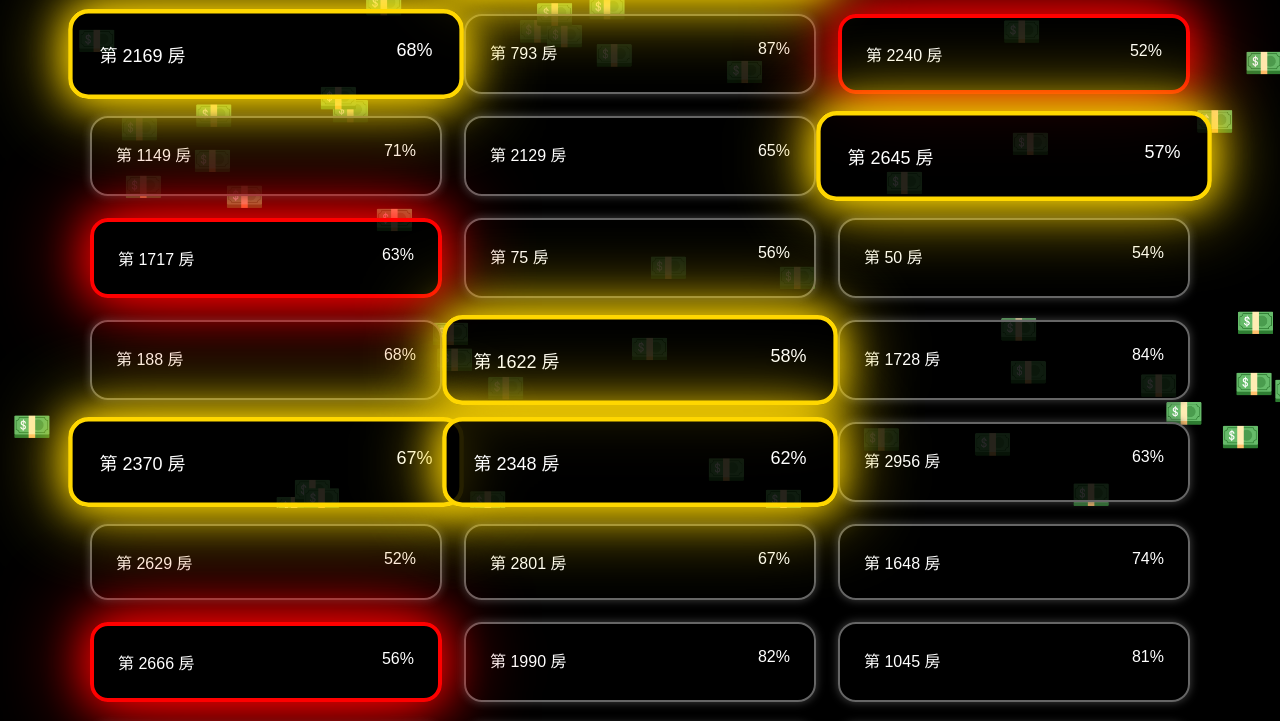
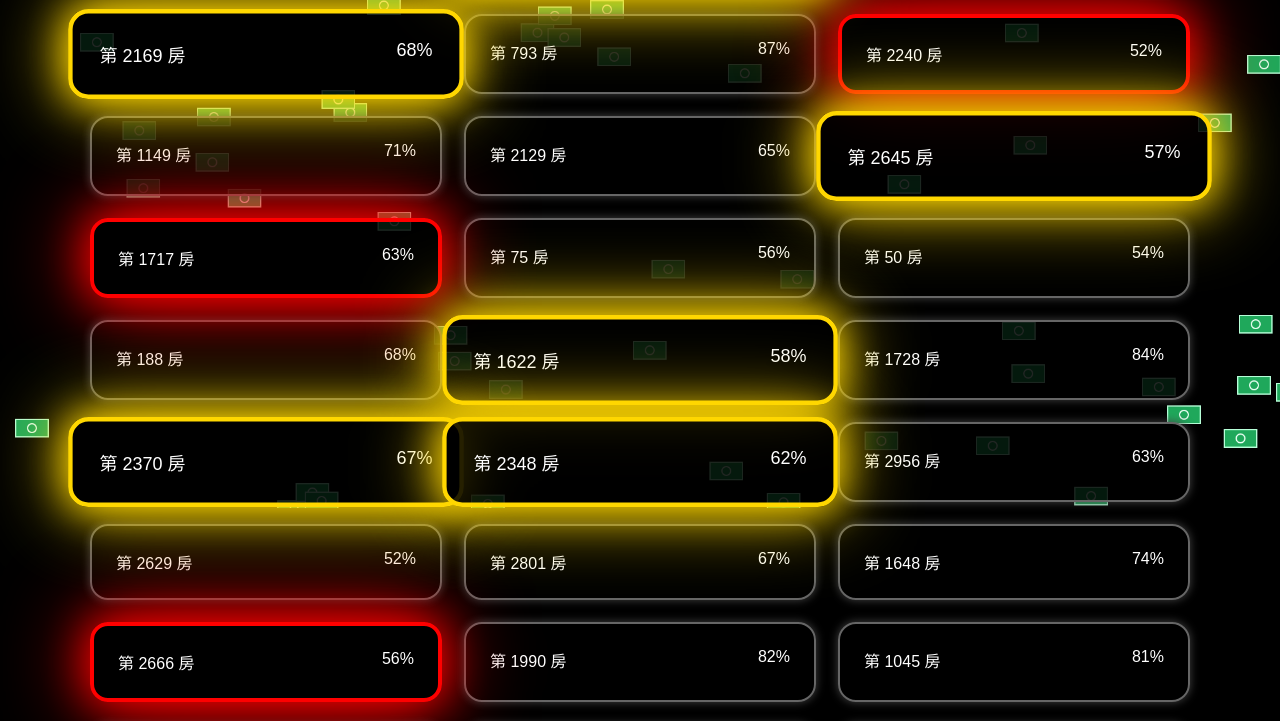
Before and after one commit to p4trick4444-prog/LIN, a plain HTML site: page index.html in a window 1280 px wide. Shown: the part 292-1013 px from the top of the page. Drawn offline with Linux system fonts and the light colour scheme.

Commit message:
Add files via upload

```diff
--- a/index.html
+++ b/index.html
@@ -49,14 +49,8 @@ button{
     top:20px;
     z-index:999;
 }
-#logoLeft{
-    left:20px;
-    width:400px;   /* ← 左上再大一點 */
-}
-#logoRight{
-    right:20px;
-    width:240px;   /* ← 右上角明顯放大 */
-}
+#logoLeft{left:20px;width:400px;}
+#logoRight{right:20px;width:240px;}
 
 #loadingText{
     display:none;
@@ -111,7 +105,7 @@ button{
 .slot.show{opacity:1;transform:none;}
 
 @keyframes jump{
-    0%,100%{transform:scale(1);}
+    0%,100{transform:scale(1);}
     50%{transform:scale(1.15);}
 }
 </style>
@@ -137,7 +131,7 @@ button{
 </div>
 
 <script>
-/* ===== 背景掉落 ===== */
+/* ===== 背景掉落（統一版本） ===== */
 const canvas=document.getElementById("bgCanvas");
 const ctx=canvas.getContext("2d");
 let items=[],version="II";
@@ -148,25 +142,48 @@ function resize(){
 }
 resize();onresize=resize;
 
-function renderEmoji(e){
-    let c=document.createElement("canvas");
-    c.width=c.height=80;
-    let x=c.getContext("2d");
-    x.font="64px 'Apple Color Emoji','Segoe UI Emoji','Noto Color Emoji'";
+/* 金幣 Emoji */
+function renderCoin(){
+    const c=document.createElement("canvas");
+    c.width=c.height=64;
+    const x=c.getContext("2d");
+    x.font="48px 'Apple Color Emoji','Segoe UI Emoji','Noto Color Emoji'";
     x.textAlign="center";
     x.textBaseline="middle";
-    x.fillText(e,40,40);
+    x.fillText("🪙",32,32);
     return c;
 }
-const coin=renderEmoji("🪙");
-const bill=renderEmoji("💵");
+
+/* 綠色鈔票（自繪，永不變藍） */
+function renderBill(){
+    const c=document.createElement("canvas");
+    c.width=c.height=64;
+    const x=c.getContext("2d");
+
+    x.fillStyle="#1fa85b";
+    x.fillRect(6,18,52,28);
+
+    x.strokeStyle="#b6ffd8";
+    x.lineWidth=2;
+    x.strokeRect(6,18,52,28);
+
+    x.strokeStyle="#eafff3";
+    x.beginPath();
+    x.arc(32,32,7,0,Math.PI*2);
+    x.stroke();
+
+    return c;
+}
+
+const coinImg=renderCoin();
+const billImg=renderBill();
 
 function spawn(){
     items.push({
         x:Math.random()*canvas.width,
         y:-50,
         v:6+Math.random()*4,
-        img:version==="I"?coin:bill
+        img:version==="I"?coinImg:billImg
     });
 }
 
@@ -176,7 +193,7 @@ function draw(){
         ctx.drawImage(i.img,i.x,i.y,40,40);
         i.y+=i.v;
     });
-    items=items.filter(i=>i.y<canvas.height+50);
+    items=items.filter(i=>i.y<canvas.height+60);
     if(Math.random()>0.45)spawn();
     requestAnimationFrame(draw);
 }
@@ -252,7 +269,7 @@ async function refresh(){
     for(let i=0;i<3;i++)rooms.push("top");
     for(let i=0;i<6;i++)rooms.push("high");
     while(rooms.length<27)rooms.push("normal");
-    rooms.sort(()=>Math.random()-0.5);
+    rooms.sort(()=>Math.random()-.5);
 
     rooms.forEach((t,i)=>{
         let s=document.createElement("div");
```
